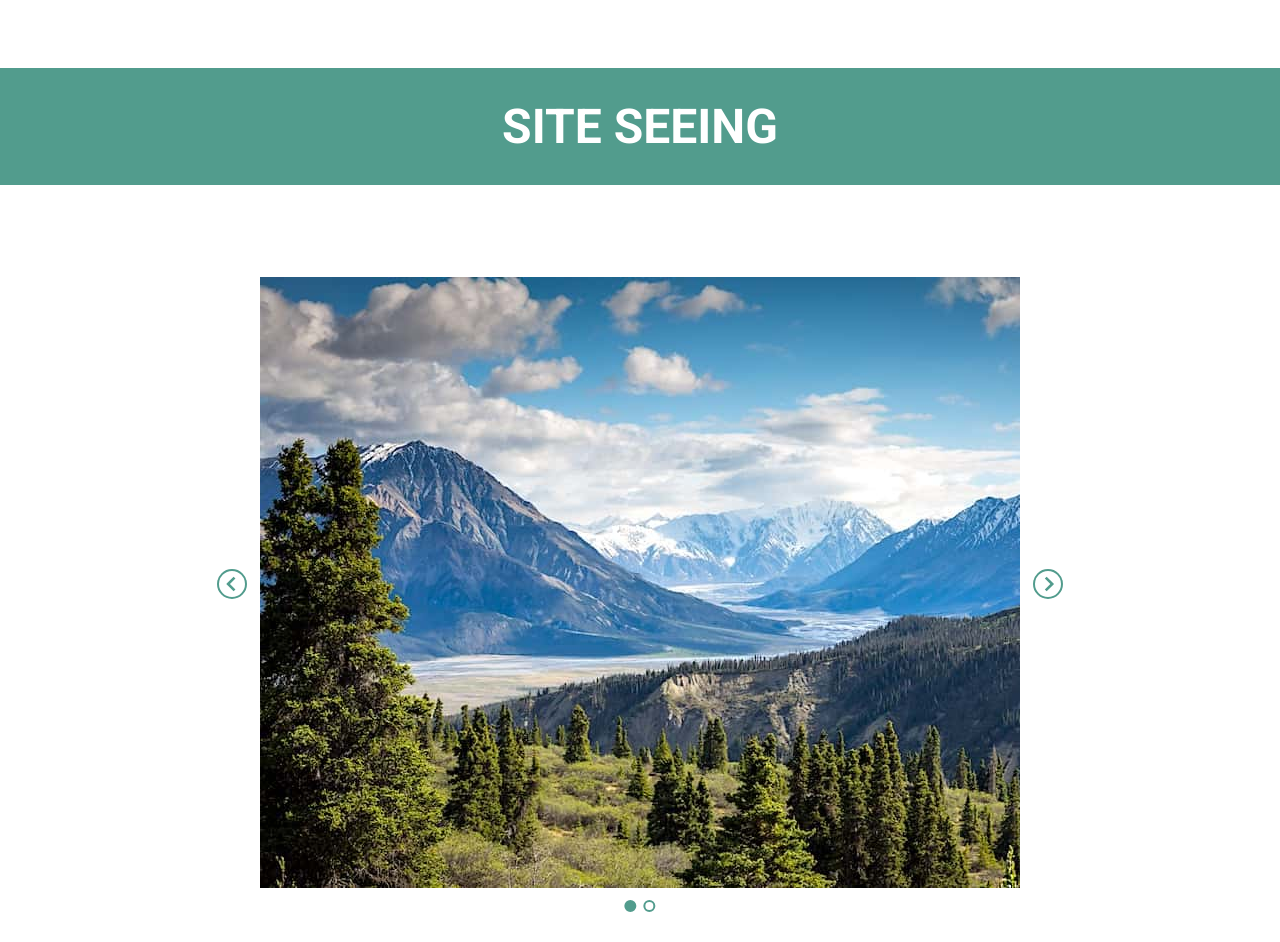
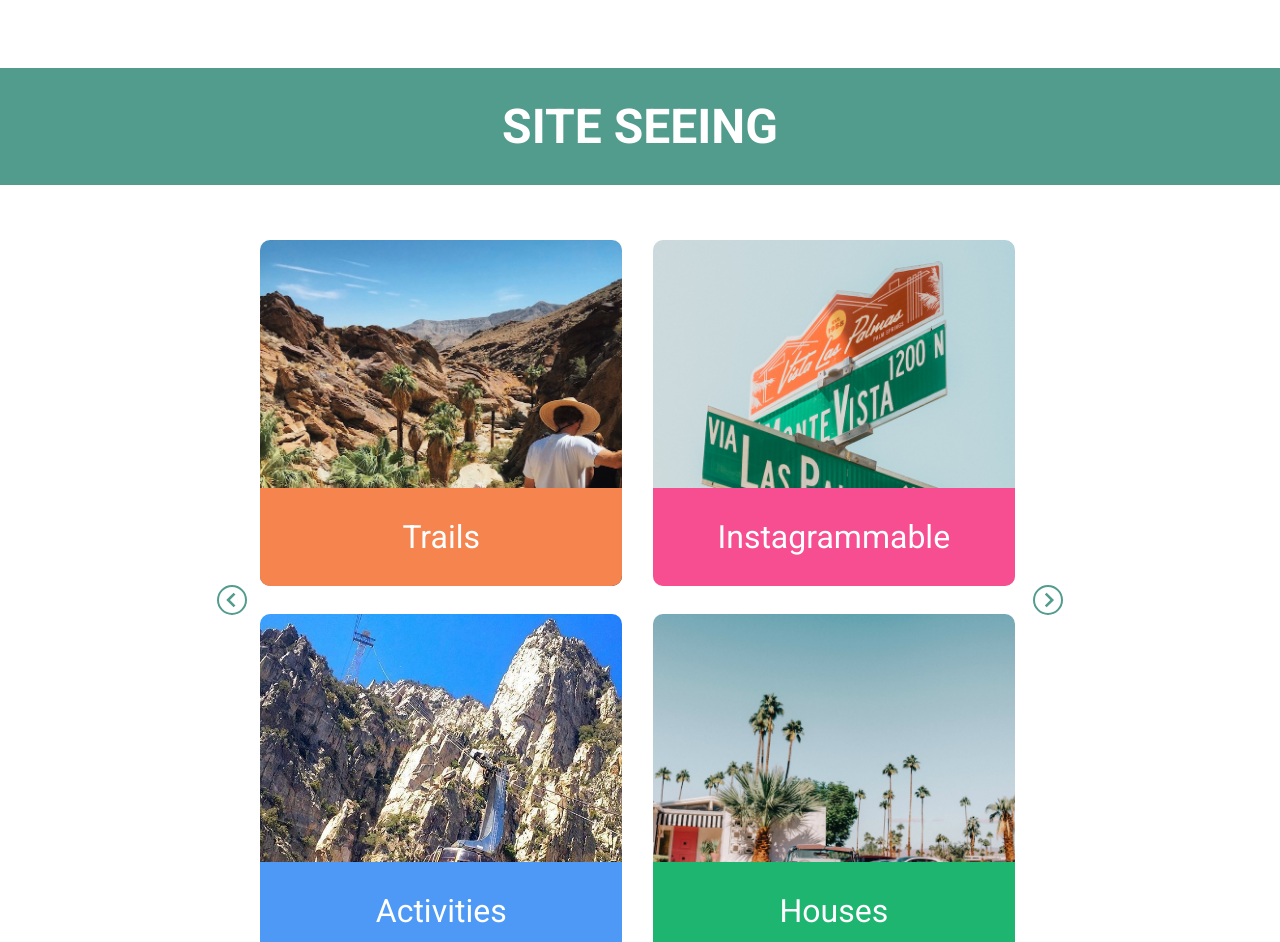
Before and after one commit to ivstepa/citypass-palmsprings, a Jekyll site: the page built from index.html, in a window 1280 px wide. Shown: the part 1707-2649 px from the top of the page. Built offline with Jekyll 4.4.1, drawn with Linux system fonts in a browser that asks for light colours.

Commit message:
Finishing styles for Siteseeing section

```diff
--- a/_sass/base/_variables.scss
+++ b/_sass/base/_variables.scss
@@ -5,3 +5,8 @@
 $white: #fff;
 $black: #111;
 $green: #529c8d;
+$orange: #f6844e;
+$yellow: #e0b16d;
+$blue: #4e99f6;
+$pink: #f64e91;
+$lightgreen: #1eb570;
--- a/_sass/homepage/_siteseeing.scss
+++ b/_sass/homepage/_siteseeing.scss
@@ -15,10 +15,6 @@
   max-width: 900px;
   margin: 0 auto;
   padding: 0 70px;
-  display: flex;
-  justify-content: center;
-  align-items: center;
-  min-height: 80vh;
 
   &__arrow {
     border-radius: 50%;
@@ -32,21 +28,21 @@
     svg {
       fill: $green;
     }
-
-    &--left {
-
-    }
   }
 
     :hover {
       border-color: $green;
     }
 
+  &__bullets {
+    bottom: -1em;
+  }
+
   &__bullet {
     border: 2px solid $green;
     box-shadow: none;
     text-shadow: none;
-    padding: 4px;
+    padding: 5px;
 
     &:focus {
       border: 2px solid $green;
@@ -60,6 +56,94 @@
     :hover{
       border-color: $green;
     }
+  }
 
+  &__slide {
+
+    padding-right: 145px;
+
+    &__wrapper {
+      display: flex;
+      flex-direction: column;
+      justify-content: space-between;
+      height: 80vh;
+    }
+
+    &__row {
+      display: flex;
+      justify-content: space-between;
+      flex-basis: 48%;
+    }
+
+    &__item {
+      position: relative;
+      flex-basis: 48%;
+      border-radius: 10px;
+      overflow: hidden;
+
+      &--trails {
+        background-image: url(/assets/images/trails.jpg);
+        background-size: cover;
+      }
+
+      &--instagrammable {
+        background-image: url(/assets/images/instagrammable.jpg);
+        background-size: cover;
+      }
+
+      &--activities {
+        background-image: url(/assets/images/activities.jpg);
+        background-size: cover;
+      }
+
+      &--houses {
+        background-image: url(/assets/images/houses.jpg);
+        background-size: cover;
+      }
+
+      &--restaurants {
+        background-image: url(/assets/images/restaurants.jpg);
+        background-size: cover;
+      }
+
+      &--hotels {
+        background-image: url(/assets/images/hotels.jpg);
+        background-size: cover;
+      }
+
+      &--shopping {
+        background-image: url(/assets/images/shopping.jpg);
+        background-size: cover;
+      }
+    }
+
+    &__title {
+      position: absolute;
+      padding: 30px 0;
+      bottom: 0;
+      width: 100%;
+      text-align: center;
+      font-size: 2rem;
+      color: $white;
+
+      &--trails,
+      &--restaurants {
+        background-color: $orange;
+      }
+
+      &--instagrammable,
+      &--hotels {
+        background-color: $pink;
+      }
+
+      &--activities,
+      &--shopping {
+        background-color: $blue;
+      }
+
+      &--houses {
+        background-color: $lightgreen;
+      }
+    }
   }
 }
--- a/index.html
+++ b/index.html
@@ -34,10 +34,41 @@ layout: default
     <div class="glide__track" data-glide-el="track">
       <ul class="glide__slides">
         <li class="glide__slide">
-          <img src="/assets/images/trails.jpg">
+          <div class="glide__slide__wrapper">
+            <div class="glide__slide__row">
+              <div class="glide__slide__item glide__slide__item--trails">
+                <div class="glide__slide__title glide__slide__title--trails">Trails</div>
+              </div>
+              <div class="glide__slide__item glide__slide__item--instagrammable">
+                <div class="glide__slide__title glide__slide__title--instagrammable">Instagrammable</div>
+              </div>
+            </div>
+            <div class="glide__slide__row">
+              <div class="glide__slide__item glide__slide__item--activities">
+                <div class="glide__slide__title glide__slide__title--activities">Activities</div>
+              </div>
+              <div class="glide__slide__item glide__slide__item--houses">
+                <div class="glide__slide__title glide__slide__title--houses">Houses</div>
+              </div>
+            </div>
+          </div>
         </li>
         <li class="glide__slide">
-          <img src="/assets/images/instagrammable.jpg">
+          <div class="glide__slide__wrapper">
+            <div class="glide__slide__row">
+              <div class="glide__slide__item glide__slide__item--restaurants">
+                <div class="glide__slide__title glide__slide__title--restaurants">Restaurants</div>
+              </div>
+              <div class="glide__slide__item glide__slide__item--hotels">
+                <div class="glide__slide__title glide__slide__title--hotels">Hotels</div>
+              </div>
+            </div>
+            <div class="glide__slide__row">
+              <div class="glide__slide__item glide__slide__item--shopping">
+                <div class="glide__slide__title glide__slide__title--shopping">Shopping</div>
+              </div>
+            </div>
+          </div>
         </li>
       </ul>
     </div>
```
Also changed, not shown: assets/images/activities.jpg (added), assets/images/hotels.jpg (added), assets/images/houses.jpg (added), assets/images/instagrammable.jpg, assets/images/restaurants.jpg (added), assets/images/shopping.jpg (added), assets/images/trails.jpg.
